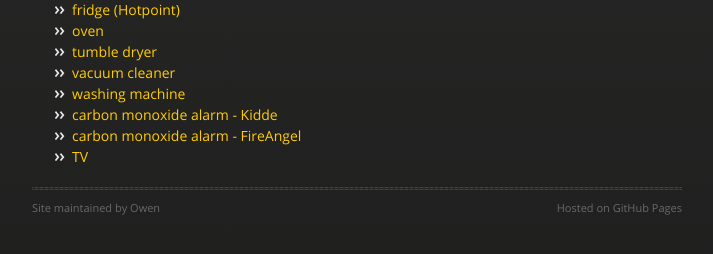
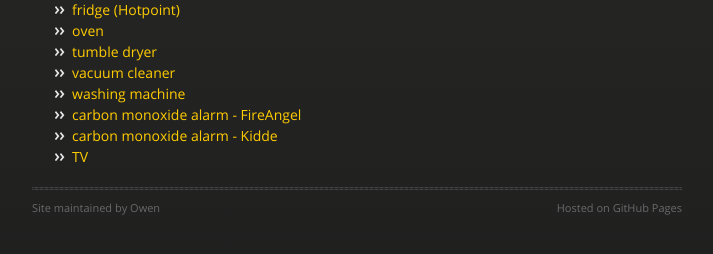
Before and after one commit to owenlydiard/3ibc, a Jekyll site: the page built from manuals.html, in a window 1280 px wide. Shown: the part 388-642 px from the top of the page, without its empty margins (283-996 px from the left). Built offline with Jekyll 4.4.1, drawn with Linux system fonts in a browser that asks for light colours; nearby versions of some CDN libraries; part of the change alters nothing that is shown.

```diff
--- a/manuals.html
+++ b/manuals.html
@@ -18,8 +18,8 @@ group: navigation
 <li><a href="manuals/vacuum_cleaner-James-instructions.pdf">vacuum cleaner</a></li>
 <li><a href="manuals/washing_machine-Miele-W340.pdf">washing machine</a></li>
 <!-- <li><a href="manuals/sofa-Ikea-Ektorp-two-seat.pdf">sofa</a></li> -->
+<li><a href="manuals/CO_alarm-FireAngel-FA3820-manual.pdf">carbon monoxide alarm - FireAngel</a></li>
 <li><a href="manuals/CO_alarm-Kidde-5CO.pdf">carbon monoxide alarm - Kidde</a></li>
-<li><a href="manuals/CO_alarm-FireAngel-FA3820-manual.pdf">carbon monoxide alarm - FireAngel</a></li>
 <li><a href="manuals/TV-Toshiba-40L6353.pdf">TV</a></li>
 </ul>
         </div>
```
